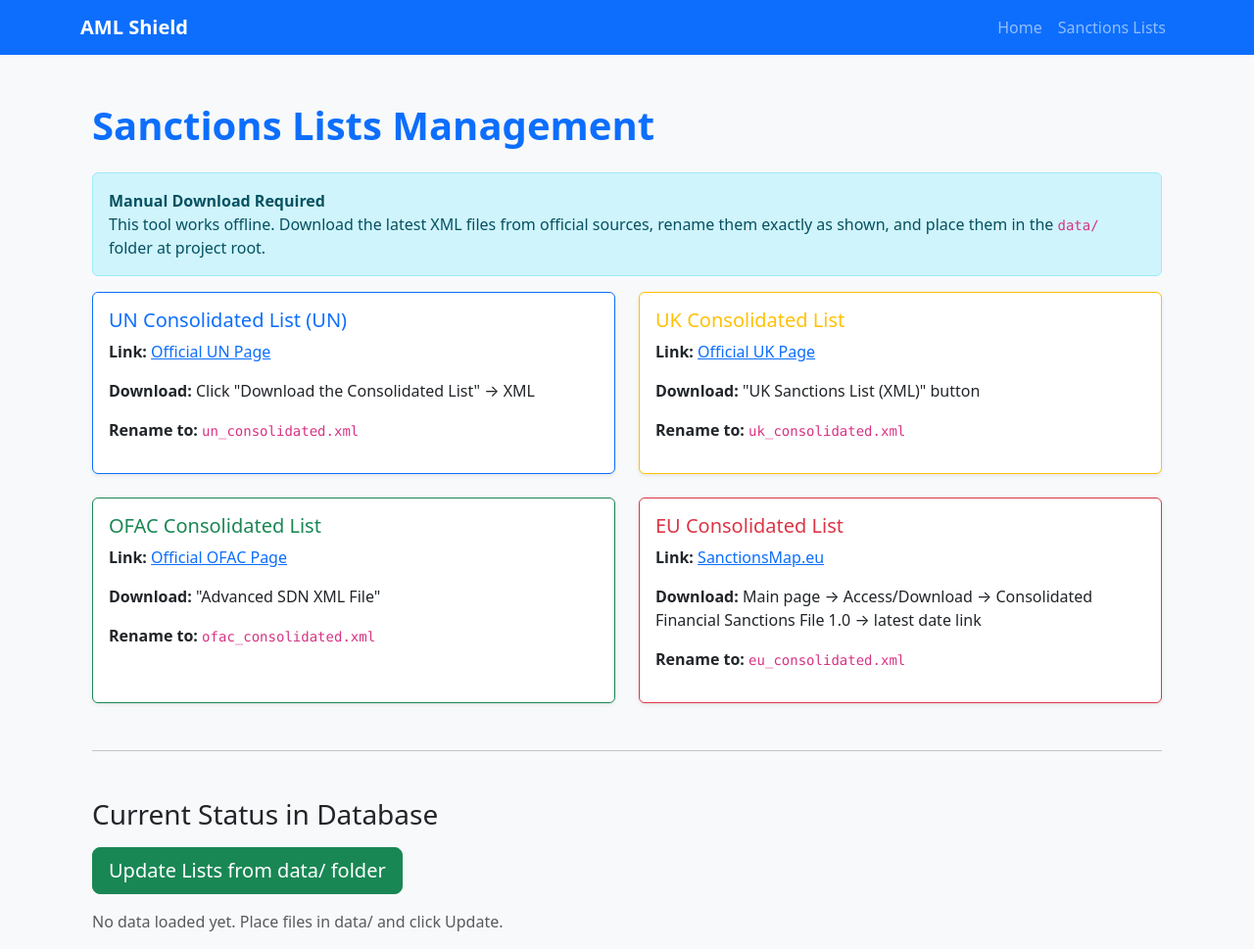
After one commit to gilbertbouic/Mkweli, a Flask app: template templates/sanctions_lists.html in a window 1280 px wide. The commit adds this page. Shown: the whole page at 98% size. Run offline with Flask 3, Linux system fonts and the light colour scheme; the template is opened without the code that fills it, so the values that code supplies are empty.

Commit message:
lists fetch changes

```diff
--- a/app.py
+++ b/app.py
@@ -13,7 +13,9 @@ app.config['SQLALCHEMY_TRACK_MODIFICATIONS'] = False  # Performance
 app.config['UPLOAD_FOLDER'] = 'uploads'  # For client files
 os.makedirs(app.config['UPLOAD_FOLDER'], exist_ok=True)  # Performance: Create if missing
 
-db = SQLAlchemy(app)  # DB init
+from extensions import db  # Import db (safe: extensions defines it)
+db.init_app(app)  # Bind db to app (fixes RuntimeError)
+
 from flask_migrate import Migrate
 migrate = Migrate(app, db)
 
--- /dev/null
+++ b/templates/sanctions_lists.html
@@ -0,0 +1,89 @@
+{% extends "base.html" %}
+
+{% block title %}Sanctions Lists{% endblock %}
+
+{% block content %}
+<div class="container mt-5">
+    <h1 class="mb-4 text-primary fw-bold">Sanctions Lists Management</h1>
+
+    <div class="alert alert-info" role="alert">
+        <strong>Manual Download Required</strong><br>
+        This tool works offline. Download the latest XML files from official sources, rename them exactly as shown, and place them in the <code>data/</code> folder at project root.
+    </div>
+
+    <div class="row row-cols-1 row-cols-md-2 g-4 mb-5">
+        <div class="col">
+            <div class="card h-100 border-primary">
+                <div class="card-body">
+                    <h5 class="card-title text-primary">UN Consolidated List (UN)</h5>
+                    <p><strong>Link:</strong> <a href="https://main.un.org/securitycouncil/en/content/un-sc-consolidated-list" target="_blank">Official UN Page</a></p>
+                    <p><strong>Download:</strong> Click "Download the Consolidated List" → XML</p>
+                    <p><strong>Rename to:</strong> <code>un_consolidated.xml</code></p>
+                </div>
+            </div>
+        </div>
+        <div class="col">
+            <div class="card h-100 border-warning">
+                <div class="card-body">
+                    <h5 class="card-title text-warning">UK Consolidated List</h5>
+                    <p><strong>Link:</strong> <a href="https://www.gov.uk/government/publications/the-uk-sanctions-list" target="_blank">Official UK Page</a></p>
+                    <p><strong>Download:</strong> "UK Sanctions List (XML)" button</p>
+                    <p><strong>Rename to:</strong> <code>uk_consolidated.xml</code></p>
+                </div>
+            </div>
+        </div>
+        <div class="col">
+            <div class="card h-100 border-success">
+                <div class="card-body">
+                    <h5 class="card-title text-success">OFAC Consolidated List</h5>
+                    <p><strong>Link:</strong> <a href="https://www.treasury.gov/resource-center/sanctions/SDN-List/Pages/default.aspx" target="_blank">Official OFAC Page</a></p>
+                    <p><strong>Download:</strong> "Advanced SDN XML File"</p>
+                    <p><strong>Rename to:</strong> <code>ofac_consolidated.xml</code></p>
+                </div>
+            </div>
+        </div>
+        <div class="col">
+            <div class="card h-100 border-danger">
+                <div class="card-body">
+                    <h5 class="card-title text-danger">EU Consolidated List</h5>
+                    <p><strong>Link:</strong> <a href="https://www.sanctionsmap.eu" target="_blank">SanctionsMap.eu</a></p>
+                    <p><strong>Download:</strong> Main page → Access/Download → Consolidated Financial Sanctions File 1.0 → latest date link</p>
+                    <p><strong>Rename to:</strong> <code>eu_consolidated.xml</code></p>
+                </div>
+            </div>
+        </div>
+    </div>
+
+    <hr class="my-5">
+
+    <h3 class="mb-3">Current Status in Database</h3>
+    <form method="post" action="{{ url_for('sanctions.update_lists') }}">
+        <button type="submit" class="btn btn-lg btn-success hover-shadow">Update Lists from data/ folder</button>
+    </form>
+
+    {% if data %}
+        <div class="table-responsive mt-4">
+            <table class="table table-striped table-hover">
+                <thead class="table-dark">
+                    <tr>
+                        <th>File</th>
+                        <th>Status</th>
+                        <th>Records Loaded</th>
+                    </tr>
+                </thead>
+                <tbody>
+                    {% for file, count in data.items() %}
+                    <tr>
+                        <td><code>{{ file }}</code></td>
+                        <td>{% if count > 0 %}Loaded{% else %}Missing or empty{% endif %}</td>
+                        <td>{{ count }}</td>
+                    </tr>
+                    {% endfor %}
+                </tbody>
+            </table>
+        </div>
+    {% else %}
+        <p class="text-muted mt-3">No data loaded yet. Place files in data/ and click Update.</p>
+    {% endif %}
+</div>
+{% endblock %}
--- a/test_app.py
+++ b/test_app.py
@@ -21,7 +21,7 @@ class TestApp(unittest.TestCase):
         app.config['WTF_CSRF_ENABLED'] = False
         app.config['SQLALCHEMY_DATABASE_URI'] = 'sqlite:///:memory:'
         self.client = app.test_client()
-        with app.app_context():  # Push context to register app with db (fixes RuntimeError)
+        with app.app_context():
             db.create_all()
             user = User(username='test@example.com', password='testpass123')
             db.session.add(user)
@@ -30,7 +30,7 @@ class TestApp(unittest.TestCase):
     def tearDown(self):
         with app.app_context():
             db.drop_all()
-        # Cleanup test.csv if exists (best option: simple check + remove; safe, cross-platform, no try/except needed for low-tech)
+        # Cleanup test.csv if exists (best option: simple, safe, cross-platform; no error if missing; low-tech - no try/except needed)
         if os.path.exists('test.csv'):
             os.remove('test.csv')
 
```
Also changed, not shown: forms.py (+9 -2 lines), models.py (+27 -0 lines), routes.py (+9 -4 lines), templates/sanctions-lists.html (deleted, +0 -68 lines), templates/settings.html (+27 -11 lines), data/file.xml (deleted), data/test.xml (deleted), instance/site.db, uploads/consolidatedLegacyByNAME.html (deleted), 4 other files.
